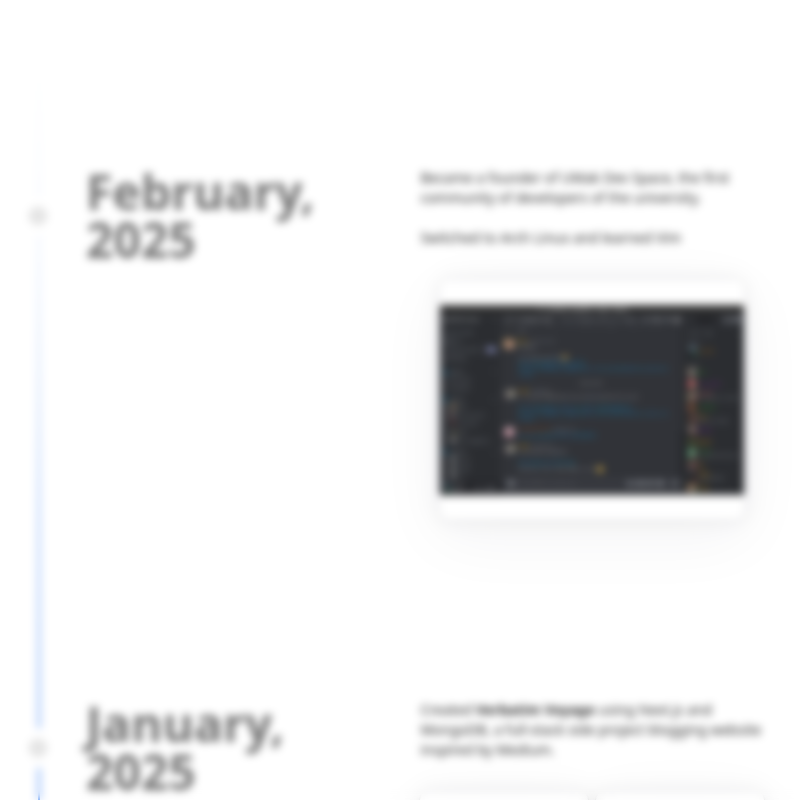
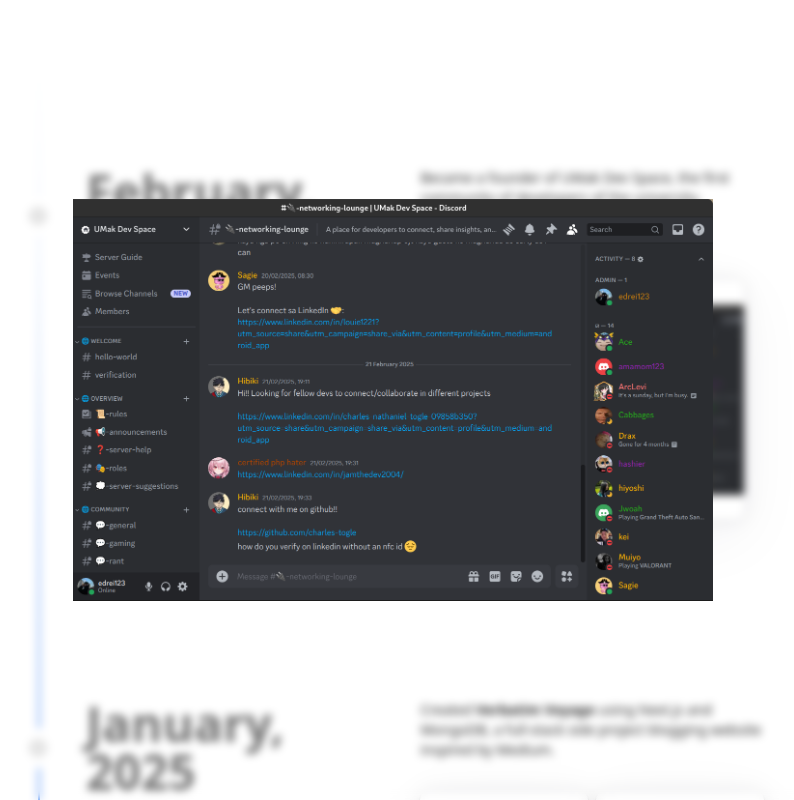
Before and after one commit to MeinardEdrei/Portfolio-Website, a Next.js app: page /Portfolio in a window 1280 px wide. Both pictures are taken after a click on the element 839 px from the left and 933 px from the top of the page. Shown: the part 533-1333 px from the top of the page, without its empty margins (247-1041 px from the left). Built offline with nearby package versions, Linux system fonts and the light colour scheme.

Commit message:
⚡ Enhanced viewing image handling

```diff
--- a/app/Portfolio/page.js
+++ b/app/Portfolio/page.js
@@ -1,10 +1,12 @@
 'use client'
 
 import { Timeline } from "@/components/ui/timeline";
-import Link from "next/link";
 import Image from "next/image";
+import { useState } from "react";
 
 const page = () => {
+  const [selectedImage, setSelectedImage] = useState('');
+
   const data = [
     {
       title: 'February, 2025',
@@ -129,6 +131,10 @@
     },
   ];
 
+  const closeModal = () => {
+    setSelectedImage(null);
+  }
+
   return (
     <div>
       <section className="flex justify-center items-center">
@@ -142,6 +148,7 @@
             <div className="flex flex-col">
               <Timeline
                 data={data}
+                setSelectedImage={setSelectedImage}
               />
             </div>
             <div className="w-full mt-[10vw] mb-[10vw] font-sans md:px-10">
@@ -157,13 +164,13 @@
                 </div>
                 <div className="grid grid-cols-2 gap-3 mt-[5vw]">
                   {certificates.map((item, index) => (
-                    <div key={index}>
+                    <div key={index} onClick={() => setSelectedImage(item.image)}>
                       <Image
                         src={item.image}
                         height={500}
                         width={500}
                         alt="Certificate photo"
-                        className="rounded-md w-full h-full"
+                        className="rounded-md w-full h-full cursor-zoom-in"
                       />
                     </div>
                   ))}
@@ -172,6 +179,18 @@
             </div>
           </div>
         </div>
+        {/* Modal for viewing images */}
+        {selectedImage && (
+          <div className="fixed z-50 backdrop-blur-sm top-0 left-0 flex justify-center items-center w-full h-full" onClick={closeModal}>
+            <Image
+              src={selectedImage}
+              height={500}
+              width={500}
+              alt="Viewed Image"
+              className="rounded-md md:h-[50vw] md:w-[50vw] md:object-contain"
+            />
+          </div>
+        )}
       </section>
     </div >
   );
--- a/components/ui/timeline.js
+++ b/components/ui/timeline.js
@@ -5,12 +5,12 @@
 import Link from "next/link";
 
 export const Timeline = ({
-  data
+  data,
+  setSelectedImage,
 }) => {
   const ref = useRef(null);
   const containerRef = useRef(null);
   const [height, setHeight] = useState(0);
-  const [selectedImage, setSelectedImage] = useState('');
 
   useEffect(() => {
     if (ref.current) {
@@ -29,10 +29,6 @@
 
   const viewImage = (image) => {
     setSelectedImage(image);
-  }
-
-  const closeModal = () => {
-    setSelectedImage(null);
   }
 
   return (
@@ -95,18 +91,6 @@
             </div>
           </div>
         ))}
-        {/* Modal for viewing images */}
-        {selectedImage && (
-          <div className="fixed z-50 backdrop-blur-sm top-0 left-0 flex justify-center items-center w-full h-full" onClick={closeModal}>
-            <Image
-              src={selectedImage}
-              height={500}
-              width={500}
-              alt="Viewed Image"
-              className="rounded-md md:h-[50vw] md:w-[50vw] md:object-contain"
-            />
-          </div>
-        )}
         <div
           style={{
             height: height + "px",
```
